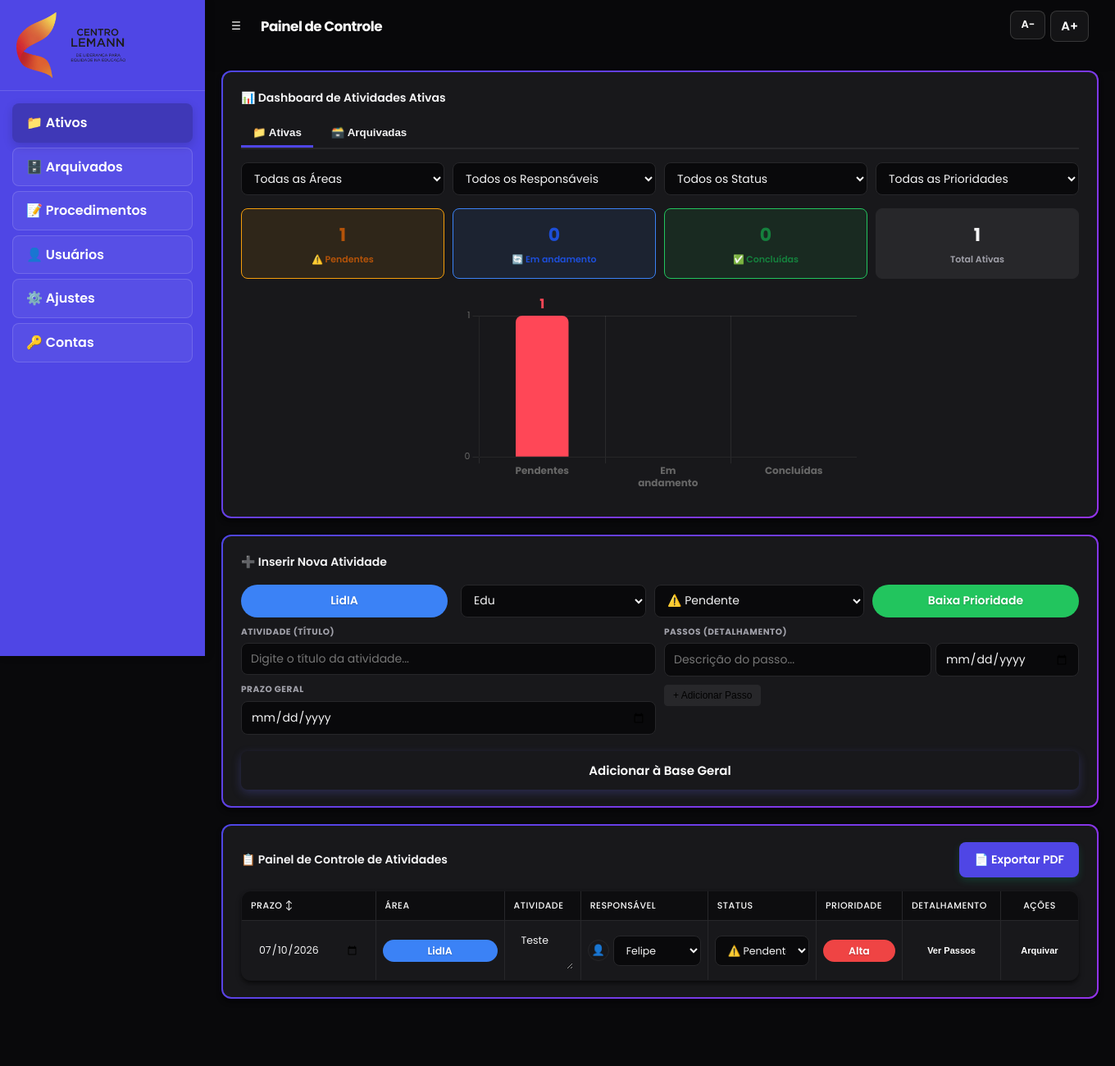
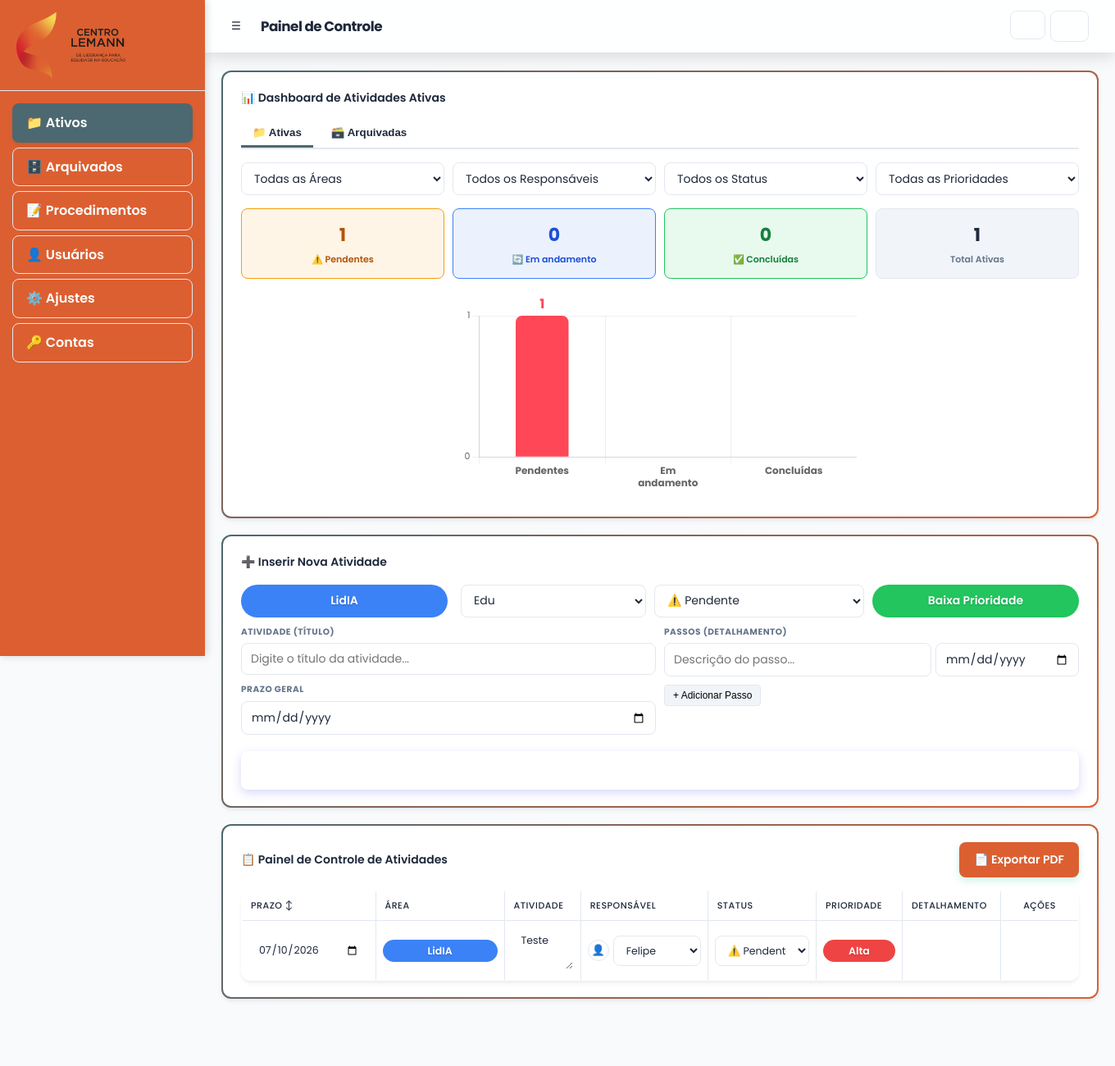
Before and after one commit to joao123-sketch/sistema_gestao_micro_cl, a Flask app: page / in a window 1360 px wide. Shown: the whole page at 82% size. Run offline with Flask 3, Linux system fonts and the light colour scheme; data comes from the database, SQL or seed files in the repository; some libraries are stand-ins or nearby versions.

Commit message:
Apply requested light palette

```diff
--- a/templates/index.html
+++ b/templates/index.html
@@ -92,31 +92,31 @@
     }
     /* ── Variáveis de tema ── */
     :root {
-      /* Modern Sleek Dark Theme */
-      --bg-body: #09090b;          /* Zinc 950 */
-      --bg-panel: #18181b;         /* Zinc 900 */
-      --header-bg: rgba(9, 9, 11, 0.7); /* Translucent */
-      --header-text: #fafafa;
-      --text-main: #f4f4f5;
-      --text-muted: #a1a1aa;
-      --border-color: #27272a;
-      --input-bg: #09090b;
-
-      --accent: #4f46e5;           /* Indigo 600 */
-      --accent-soft: rgba(79, 70, 229, 0.15);
-
-      --btn-success: #4f46e5;
-      --btn-success-hover: #4338ca;
-      --btn-danger: #e11d48;
-      --btn-danger-hover: #be123c;
-      --btn-toolbar: #27272a;
-
-      --table-even: #18181b;
-      --table-odd: #09090b;
-      --table-header: #27272a;
+      /* User Custom Palette (Light Theme) */
+      --bg-body: #F8FAFC;
+      --bg-panel: #FFFFFF;
+      --header-bg: rgba(255, 255, 255, 0.85);
+      --header-text: #1E293B;
+      --text-main: #1E293B;
+      --text-muted: #64748B;
+      --border-color: #E2E8F0;
+      --input-bg: #FFFFFF;
+
+      --accent: #4C6870;           /* Azul Petróleo */
+      --accent-soft: #EDF5F7;
+
+      --btn-success: #DC5F31;      /* Laranja */
+      --btn-success-hover: #C85126;
+      --btn-danger: #EF4444;
+      --btn-danger-hover: #CD302D;
+      --btn-toolbar: #F1F5F9;
+
+      --table-even: #FFFFFF;
+      --table-odd: #F8FAFC;
+      --table-header: #F1F5F9;
       --radius: 12px;
       --radius-sm: 8px;
-      --shadow-sm: 0 4px 6px -1px rgba(0,0,0,0.5), 0 2px 4px -1px rgba(0,0,0,0.3);
+      --shadow-sm: 0 4px 6px -1px rgba(15, 23, 42, 0.06), 0 2px 4px -1px rgba(15, 23, 42, 0.04);
     }
 
     /* ── Estilos para Blocos de Código ── */
@@ -256,7 +256,7 @@
     }
     .sidebar-header {
       padding: 0 20px 15px;
-      border-bottom: 1px solid rgba(255,255,255,0.15);
+      border-bottom: 1px solid var(--border-color);
       margin-bottom: 15px;
       display: flex;
       align-items: center;
@@ -297,8 +297,8 @@
       font-weight: 600;
       transition: all .2s;
       cursor: pointer;
-      border: 1px solid rgba(255,255,255,.15);
-      background: rgba(255,255,255,0.05);
+      border: 1px solid var(--border-color);
+      background: transparent;
       font-family: inherit;
       display: flex;
       align-items: center;
@@ -306,18 +306,18 @@
     }
     .botoes-topo button:hover,
     .botoes-topo a:hover  {
-      background: rgba(255,255,255,.15);
-      border-color: rgba(255,255,255,0.3);
+      background: var(--accent-soft);
+      border-color: var(--accent); color: var(--accent);
     }
 
     .botoes-topo a.active-tab {
-      background: rgba(0, 0, 0, 0.2) !important;
+      background: var(--accent) !important;
       color: #fff !important;
       border-color: transparent !important;
-      box-shadow: 0 4px 12px rgba(0,0,0,0.15);
+      box-shadow: var(--shadow-sm);
     }
     .botoes-topo a.active-tab:hover {
-      background: rgba(0, 0, 0, 0.3) !important;
+      background: #405961 !important;
       transform: translateY(-1px);
     }
 
@@ -336,7 +336,7 @@
       margin-bottom: 20px;
       box-shadow: var(--shadow-sm);
       border: 2px solid transparent;
-      background-image: linear-gradient(var(--bg-panel), var(--bg-panel)), linear-gradient(135deg, #4f46e5, #9333ea);
+      background-image: linear-gradient(var(--bg-panel), var(--bg-panel)), linear-gradient(135deg, var(--accent), var(--btn-success));
       background-origin: border-box;
       background-clip: padding-box, border-box;
     }
@@ -424,7 +424,7 @@
     input:focus, select:focus, textarea:focus {
       border-color: var(--btn-success);
       outline: none;
-      box-shadow: 0 0 0 3px rgba(59,130,246,.15);
+      box-shadow: 0 0 0 3px rgba(220, 95, 49, 0.20);
     }
 
     /* ── Editor rich text ── */
@@ -439,7 +439,7 @@
     }
     .editor-container:focus-within {
       border-color: var(--btn-success);
-      box-shadow: 0 0 0 3px rgba(59,130,246,.15);
+      box-shadow: 0 0 0 3px rgba(220, 95, 49, 0.20);
     }
     .editor-toolbar, .editor-toolbar-table {
       background: var(--btn-toolbar);
```
